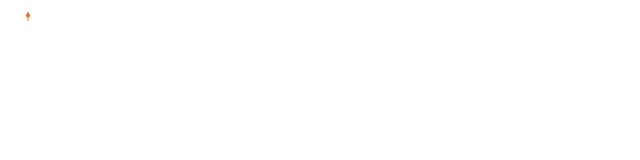
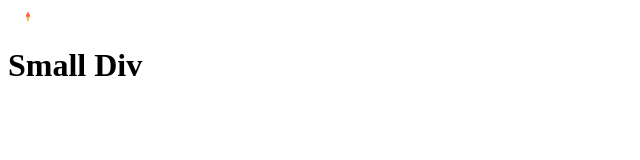
Before and after one commit to Fawaz441/Code, a plain HTML site: page index.html in a window 1280 px wide. Shown: the whole page, without its empty margins (0-640 px from the left). Drawn offline with Linux system fonts and the light colour scheme.

Commit message:
added a small div

```diff
--- a/index.html
+++ b/index.html
@@ -10,6 +10,9 @@
     <div class="container">
         <img src="ice-cream-svgrepo-com.svg" alt="">
     </div>
+    <div class="small">
+        <h1>Small Div</h1>
+    </div>
 </body>
 <style>
     .container img{
```
Also changed, not shown: 1 other file.
